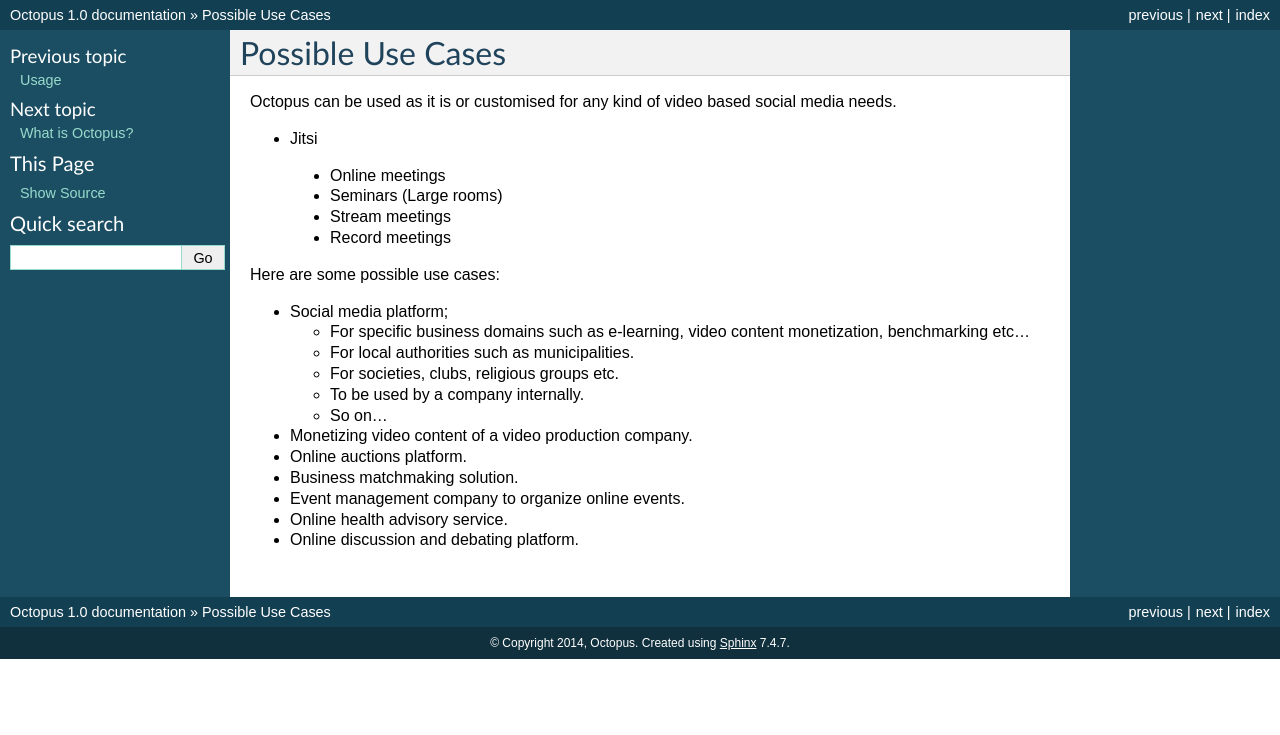
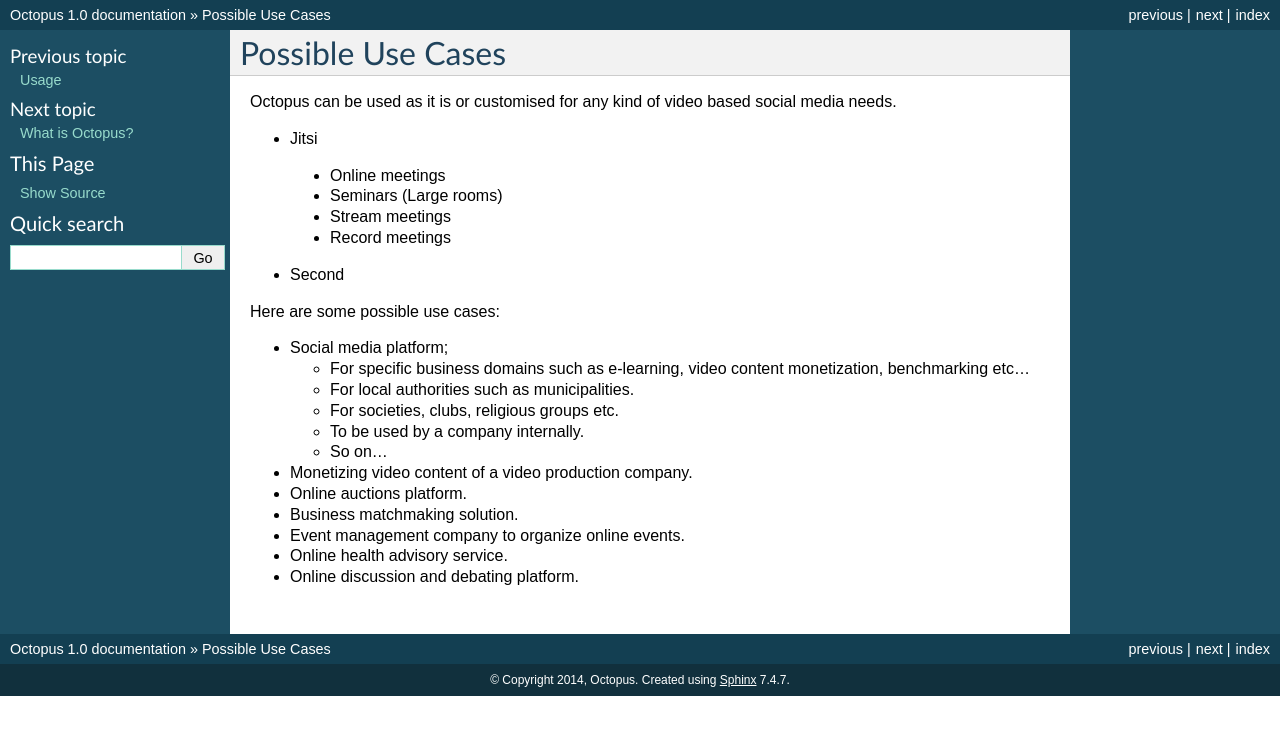
Before and after one commit to doganbros/doctopus, a Sphinx documentation site: the page built from docs/whatisitfor.txt, in a window 1280 px wide. Shown: the top 735 px of the page. Built offline with Sphinx 7.4.7, drawn with Linux system fonts in a browser that asks for light colours; pages that are not in the unit, such as notebooks, are missing from menus.

Commit message:
Update whatisitfor.txt

```diff
--- a/docs/whatisitfor.txt
+++ b/docs/whatisitfor.txt
@@ -9,6 +9,8 @@
  * Seminars (Large rooms)
  * Stream meetings
  * Record meetings
+
+* Second
 
 Here are some possible use cases:
 
```
